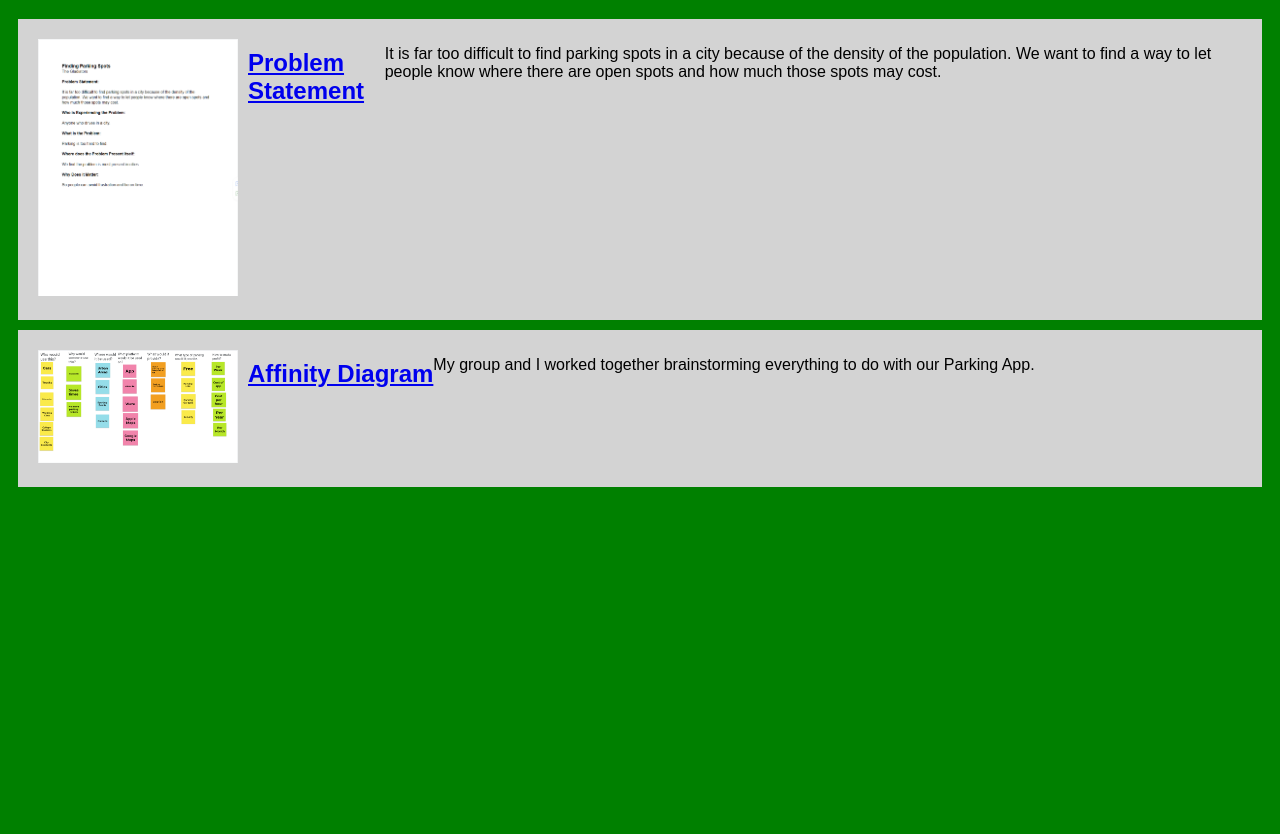
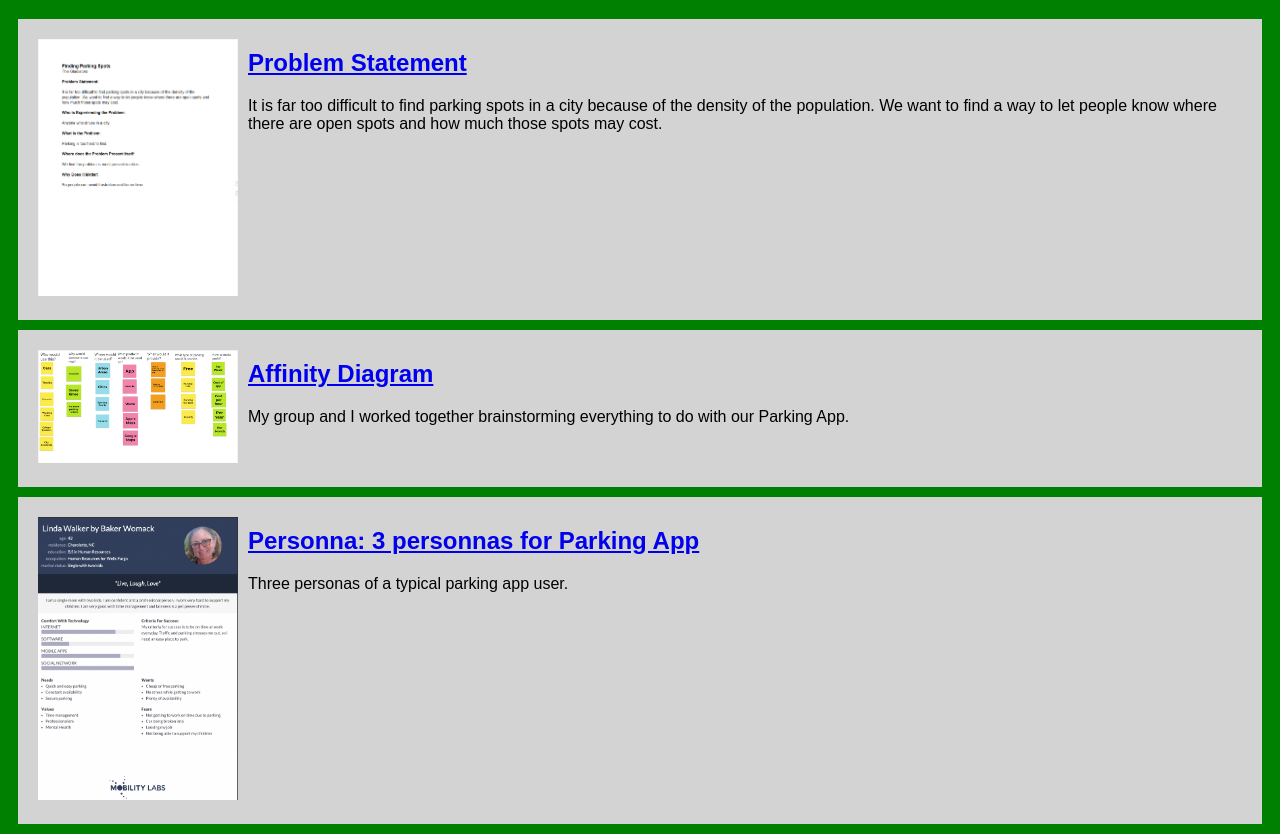
Before and after one commit to WomackBaker/WomackBaker.github.io, a plain HTML site: page index.html in a window 1280 px wide. Shown: the part 61-895 px from the top of the page. Before the commit the page ends 800 px from the top, so only its background shows below. Drawn offline with Linux system fonts and the light colour scheme.

Commit message:
Add files via upload

```diff
--- a/index.html
+++ b/index.html
@@ -14,19 +14,36 @@
         <!-- Problem Statement Assignment--->
         <section class="assignment">
             <a href="Files/Problem Stateement.pdf"> <img src="Images/Problem_statement.png"></a>
+
+<section class="ass-details">
            <a href="Files/Problem Stateement.pdf"> <h2> Problem Statement </h2></a>
             <P>
                 It is far too difficult to find parking spots in a city because of the density of the population. We want to find a way to let people know where there are open spots and how much those spots may cost.
             </P>
-            <!--Affinity Diagram Assignment-->
         </section>
+        </section>
+        <!--Affinity Diagram Assignment-->
         <section class="assignment">
             <a href="Files/NoteBoard.pdf"> <img src="Images/Noteboard.png"></a>
+
+        <section class="ass-details">
            <a href="Files/NoteBoard.pdf"> <h2> Affinity Diagram </h2></a>
             <P>
                 My group and I worked together brainstorming everything to do with our Parking App.
             </P>
+        </section>
+        </section>
 
+        <!--Persona Assignment-->
+        <section class="assignment">
+            <a href="Files/Persona.pdf"> <img src="Images/persona.png"></a>
+
+        <section class="ass-details">
+           <a href="Files/Persona.pdf"> <h2> Personna: 3 personnas for Parking App</h2></a>
+            <P>
+               Three personas of a typical parking app user.
+            </P>
+        </section>
         </section>
 
     </body>
```
